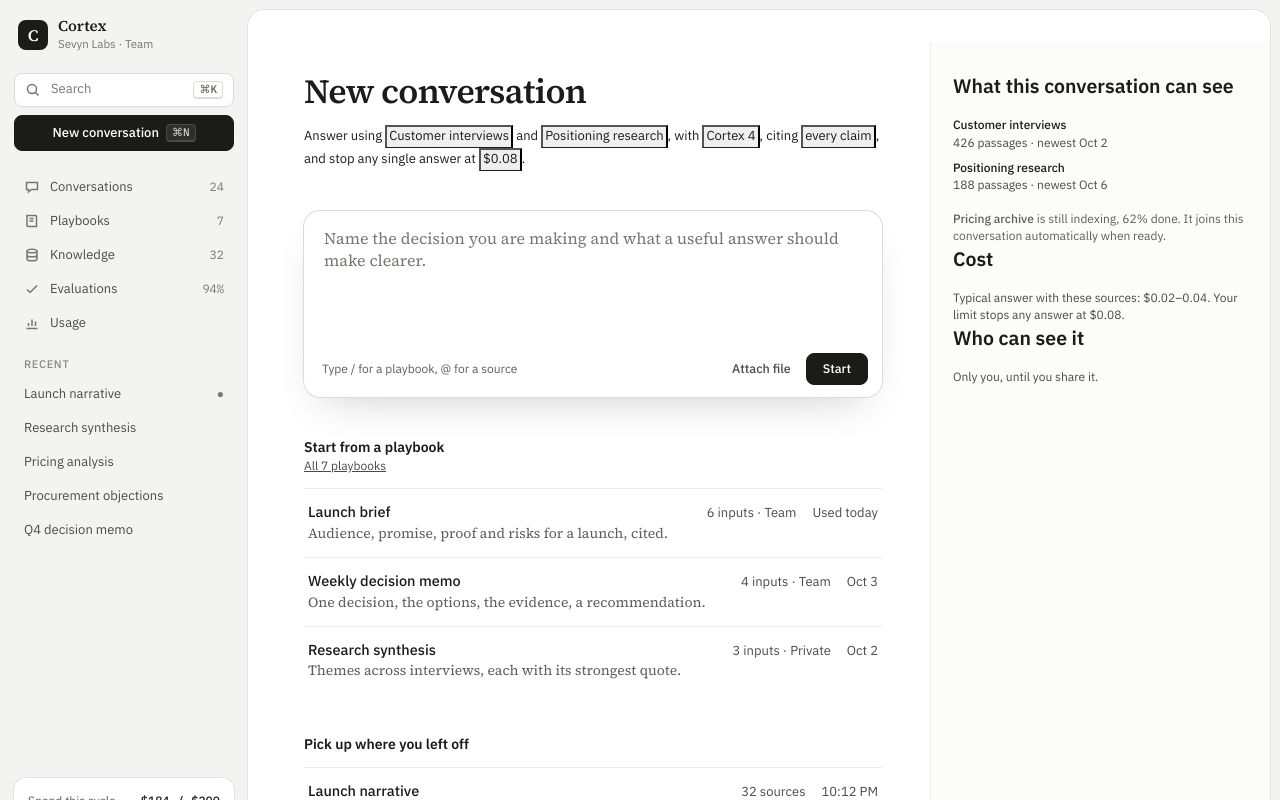
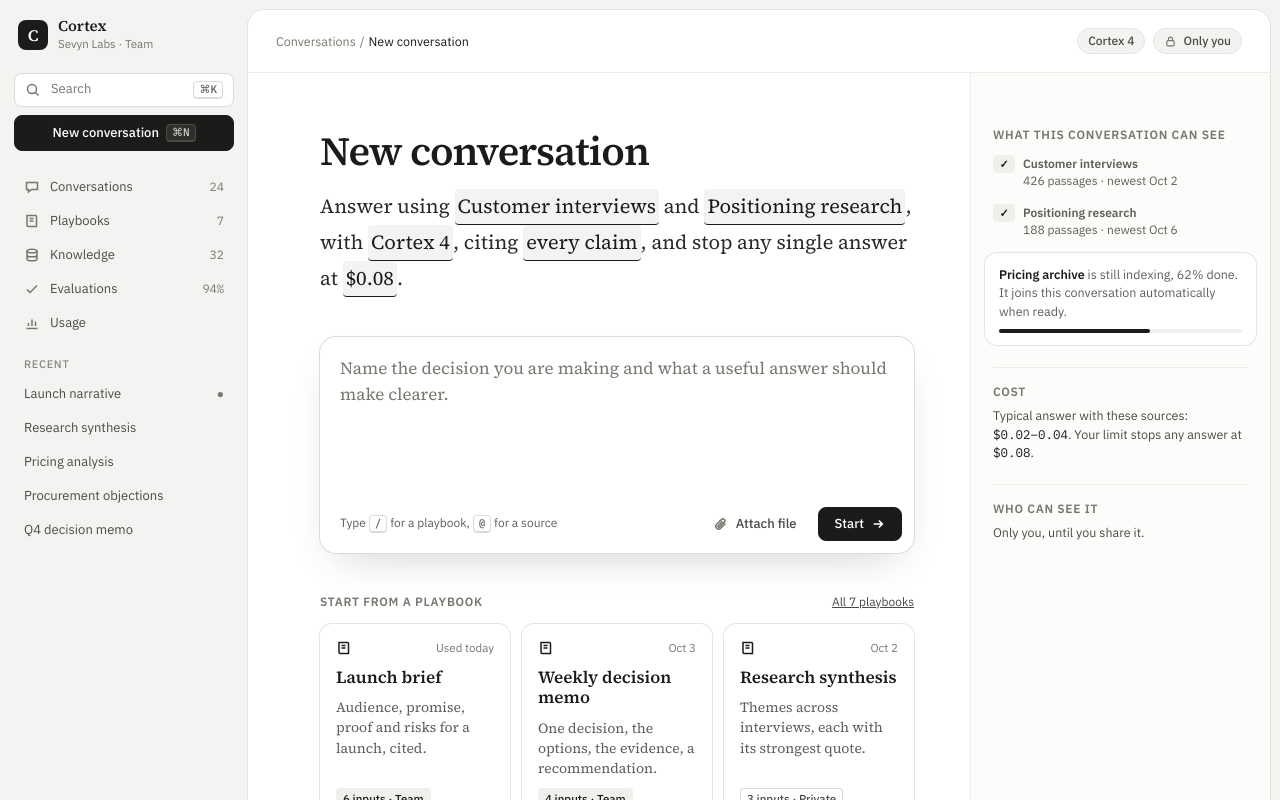
Before and after one commit to xoppersk/cortex, a Next.js app: page /app/new in a window 1280 px wide. Shown: the top 800 px of the page. Built offline with nearby package versions, Linux system fonts and the light colour scheme.

Commit message:
Cortex Premium v2 — premium design rebuild + audit fixes

```diff
--- a/src/app/app/new/new-chat-form.tsx
+++ b/src/app/app/new/new-chat-form.tsx
@@ -1,12 +1,11 @@
 "use client";
 
 import { useState } from "react";
-import { Button } from "../../../components/Button";
 
 /**
- * The design's inline picker: a solid-underlined button inside the config
- * sentence. Clicking cycles to the next option; options are values, not
- * sentence fragments (N-3).
+ * The design's inline picker (.pick): a tinted, ink-underlined button inside
+ * the config sentence. Clicking cycles to the next option; options are
+ * values, not sentence fragments.
  */
 function Picker({
   label,
@@ -22,13 +21,8 @@
   return (
     <button
       type="button"
-      className="underlined-picker"
+      className="pick"
       aria-label={label}
-      style={{
-        textDecoration: "none",
-        borderBottom: "1px solid var(--ink)",
-        padding: "0 2px 1px",
-      }}
       onClick={() => onChange(options[(options.indexOf(value) + 1) % options.length]!)}
     >
       {value}
@@ -54,7 +48,7 @@
   const [limit, setLimit] = useState(ceiling);
 
   return (
-      <p className="config-sentence" style={{ margin: 0 }}>
+    <p className="ws-config-sentence">
       Answer using{" "}
       <Picker label="First source" options={collections} value={firstSource} onChange={setFirstSource} />{" "}
       and{" "}
@@ -82,26 +76,48 @@
 
 export function QuestionForm() {
   return (
-      <form className="composer" action="/app/c/launch-narrative" method="get">
+    <form className="ws-bigform" action="/app/c/launch-narrative" method="get">
       <label className="sr-only" htmlFor="new-question">
         Your question
       </label>
       <textarea
         id="new-question"
         name="q"
+        rows={5}
         placeholder="Name the decision you are making and what a useful answer should make clearer."
-          rows={5}
-          style={{ fontSize: 16, resize: "none" }}
       />
-        <div className="composer-row" style={{ justifyContent: "space-between" }}>
-          <span style={{ fontSize: 12, color: "var(--ink-3)" }}>Type / for a playbook, @ for a source</span>
-          <span style={{ display: "flex", alignItems: "center", gap: 4 }}>
-            <Button variant="quiet" size="sm" type="button">
+      <div className="ws-bigform-row">
+        <span className="ws-bigform-hint">
+          Type <span className="kbd">/</span> for a playbook, <span className="kbd">@</span> for a source
+        </span>
+        <span style={{ display: "flex", alignItems: "center", gap: 8 }}>
+          <button type="button" className="btn gh">
+            <svg
+              className="ic"
+              viewBox="0 0 16 16"
+              fill="none"
+              stroke="currentColor"
+              strokeWidth="1.5"
+              aria-hidden="true"
+            >
+              <path d="m12.5 7.5-4.8 4.8a2.8 2.8 0 0 1-4-4L8.6 3.4a1.9 1.9 0 0 1 2.7 2.7L6.5 11a.9.9 0 0 1-1.3-1.3L9.5 5.4" />
+            </svg>
             Attach file
-            </Button>
-            <Button variant="primary" size="sm" type="submit" style={{ minHeight: 32, padding: "0 16px" }}>
+          </button>
+          <button type="submit" className="btn dk" style={{ height: 34, padding: "0 16px" }}>
             Start
-            </Button>
+            <svg
+              viewBox="0 0 16 16"
+              width="14"
+              height="14"
+              fill="none"
+              stroke="currentColor"
+              strokeWidth="1.8"
+              aria-hidden="true"
+            >
+              <path d="M3 8h10M9 4l4 4-4 4" />
+            </svg>
+          </button>
         </span>
       </div>
     </form>
--- a/src/app/app/new/page.tsx
+++ b/src/app/app/new/page.tsx
@@ -1,6 +1,6 @@
 import type { Metadata } from "next";
 import Link from "next/link";
-import { LedgerRow } from "../../../components/LedgerRow";
+import { IconBook, IconChat } from "../../../components/icons";
 import { getConversations, getKnowledge, getPlaybooks, getThread, getWorkspaceData } from "../../../lib/api";
 import { formatNumber } from "../../../lib/utils";
 import { BlockedView } from "../c/[id]/thread-view";
@@ -40,6 +40,7 @@
       name: playbooks.featured.name,
       description: "Audience, promise, proof and risks for a launch, cited.",
       meta: "6 inputs · Team",
+      outline: false,
       value: "Used today",
     },
     {
@@ -47,6 +48,7 @@
       name: playbooks.team[0]!.name,
       description: playbooks.team[0]!.description ?? "",
       meta: `${playbooks.team[0]!.inputsLabel ?? ""} · Team`,
+      outline: false,
       value: playbooks.team[0]!.updated,
     },
     {
@@ -54,106 +56,141 @@
       name: playbooks.private[0]!.name,
       description: playbooks.private[0]!.description ?? "",
       meta: `${playbooks.private[0]!.inputsLabel ?? ""} · Private`,
+      outline: true,
       value: playbooks.private[0]!.updated,
     },
   ];
 
   return (
-    <div style={{ paddingTop: 32 }}>
-      <div className="doc-margin">
-        <div
-          className="doc-column"
-          style={{ display: "flex", flexDirection: "column", gap: 40 }}
-        >
-          <div style={{ display: "flex", flexDirection: "column", gap: 14 }}>
-            <h1 className="page-title" style={{ fontSize: 34, margin: 0 }}>
-              New conversation
-            </h1>
+    <>
+      <header className="ph ws-ph-tight">
+        <span className="ws-crumb">
+          <Link href="/app/history">Conversations</Link>
+          <span className="sep">/</span>
+          <span className="here">New conversation</span>
+        </span>
+        <span className="ws-ph-actions">
+          <span className="chip">Cortex 4</span>
+          <span className="chip">
+            <svg
+              className="ic"
+              viewBox="0 0 16 16"
+              fill="none"
+              stroke="currentColor"
+              strokeWidth="1.5"
+              aria-hidden="true"
+              style={{ width: 13, height: 13 }}
+            >
+              <rect x="3.5" y="7" width="9" height="6.5" rx="1.5" />
+              <path d="M5.5 7V5a2.5 2.5 0 0 1 5 0v2" />
+            </svg>
+            Only you
+          </span>
+        </span>
+      </header>
+
+      <div className="ws-split">
+        <div className="ws-doc-new">
+          <header style={{ display: "flex", flexDirection: "column", gap: 16 }}>
+            <h1 className="ws-new-h1">New conversation</h1>
             <ConfigSentence
               collections={pickerCollections}
               models={models.map((model) => model.name)}
               defaultModel={workspace.defaultModel}
               ceiling={ceiling}
             />
-          </div>
+          </header>
 
           <QuestionForm />
 
-          <section className="stack-3">
-            <div className="page-head-row">
-              <h2 className="section-label">Start from a playbook</h2>
-              <Link href="/app/playbooks" style={{ fontSize: 12, color: "var(--ink-2)" }}>
-                All 7 playbooks
-              </Link>
+          <section aria-labelledby="pb" style={{ display: "flex", flexDirection: "column", gap: 14 }}>
+            <div className="ws-section-head">
+              <h2 id="pb" className="lbl">
+                Start from a playbook
+              </h2>
+              <Link href="/app/playbooks">All 7 playbooks</Link>
             </div>
-            <div className="ledger">
+            <div className="ws-pbc-grid">
               {playbookCards.map((card) => (
-                <LedgerRow
-                  key={card.id}
-                  href={`/app/c/launch-narrative?playbook=${card.id}`}
-                  title={card.name}
-                  description={card.description}
-                  value={card.value}
-                  meta={card.meta}
-                />
+                <Link key={card.id} href={`/app/c/launch-narrative?playbook=${card.id}`} className="ws-pbc">
+                  <span className="ws-pbc-top">
+                    <IconBook />
+                    <span>{card.value}</span>
+                  </span>
+                  <b>{card.name}</b>
+                  <span className="ws-pbc-desc">{card.description}</span>
+                  <span className={card.outline ? "tag ln" : "tag"}>{card.meta}</span>
+                </Link>
               ))}
             </div>
           </section>
 
-          <section className="stack-3">
-            <h2 className="section-label">Pick up where you left off</h2>
-            <div className="ledger">
+          <section aria-labelledby="rc" style={{ display: "flex", flexDirection: "column", gap: 14 }}>
+            <h2 id="rc" className="lbl">
+              Pick up where you left off
+            </h2>
+            <div className="card" style={{ overflow: "hidden" }}>
               {pickUp.map((conversation) => (
-                <LedgerRow
-                  key={conversation.id}
-                  href={`/app/c/${conversation.id}`}
-                  title={conversation.title}
-                  meta={`${conversation.sources} sources`}
-                  value={conversation.edited}
-                />
+                <Link key={conversation.id} href={`/app/c/${conversation.id}`} className="ws-nrow">
+                  <b>
+                    <IconChat />
+                    {conversation.title}
+                  </b>
+                  <span className="srcs">{conversation.sources} sources</span>
+                  <span className="when">{conversation.edited}</span>
+                </Link>
               ))}
             </div>
           </section>
         </div>
 
-        <aside className="margin-column">
-          <div className="margin-box">
-            <h2 className="margin-box-title">What this conversation can see</h2>
-            <ul className="stack-2" style={{ listStyle: "none", padding: 0, margin: 0 }}>
-              {canSee.map((collection) => (
-                <li key={collection.id} className="caption" style={{ color: "var(--ink-2)" }}>
-                  <span className="ink-text" style={{ fontWeight: 500 }}>
-                    {collection.name}
-                  </span>
+        <aside className="ws-aside ws-aside-new" aria-label="What this conversation can see">
+          <section className="ws-aside-section">
+            <h2 className="lbl">What this conversation can see</h2>
+            {canSee.map((collection) => (
+              <div key={collection.id} className="src">
+                <span className="n ws-check-n">✓</span>
+                <span>
+                  <b>{collection.name}</b>
                   <br />
                   {formatNumber(collection.passages)} passages · newest {collection.newest}
-                </li>
-              ))}
-            </ul>
+                </span>
+              </div>
+            ))}
             {indexing ? (
-              <p className="caption">
-                <span style={{ fontWeight: 500 }}>{indexing.name}</span> is still indexing,{" "}
-                {indexing.status.percent}% done. It joins this conversation automatically when
-                ready.
-              </p>
+              <div className="ws-index-card">
+                <span>
+                  <b>{indexing.name}</b> is still indexing, {indexing.status.percent}% done. It
+                  joins this conversation automatically when ready.
+                </span>
+                <span className="ws-progress" aria-hidden="true">
+                  <i style={{ width: `${indexing.status.percent}%` }} />
+                </span>
+              </div>
             ) : null}
-          </div>
+          </section>
 
-          <div className="margin-box">
-            <h2 className="margin-box-title">Cost</h2>
-            <p className="caption" style={{ color: "var(--ink-2)" }}>
-              Typical answer with these sources: $0.02–0.04. Your limit stops any answer at {ceiling}.
-            </p>
-          </div>
+          <section className="ws-aside-section" style={{ gap: 8 }}>
+            <h2 className="lbl">Cost</h2>
+            <span>
+              Typical answer with these sources:{" "}
+              <span className="mono" style={{ color: "var(--ink)", whiteSpace: "nowrap" }}>
+                $0.02–0.04
+              </span>
+              . Your limit stops any answer at{" "}
+              <span className="mono" style={{ color: "var(--ink)" }}>
+                {ceiling}
+              </span>
+              .
+            </span>
+          </section>
 
-          <div className="margin-box">
-            <h2 className="margin-box-title">Who can see it</h2>
-            <p className="caption" style={{ color: "var(--ink-2)" }}>
-              Only you, until you share it.
-            </p>
-          </div>
+          <section className="ws-aside-section" style={{ gap: 8 }}>
+            <h2 className="lbl">Who can see it</h2>
+            <span>Only you, until you share it.</span>
+          </section>
         </aside>
       </div>
-    </div>
+    </>
   );
 }
```
Lines whose indentation alone changed are shown as unchanged.
